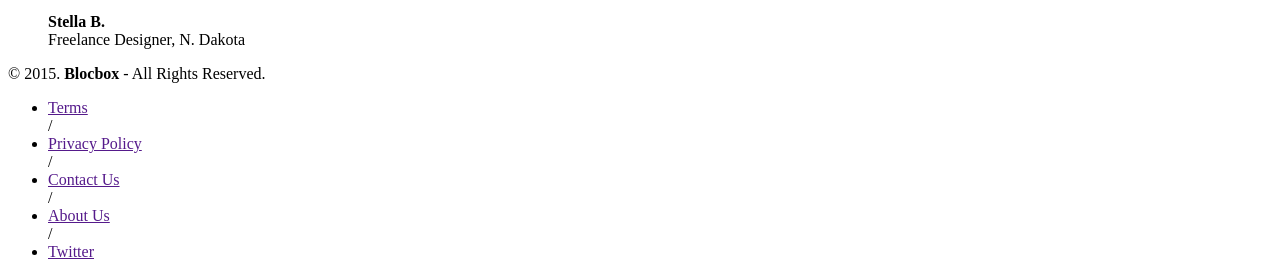
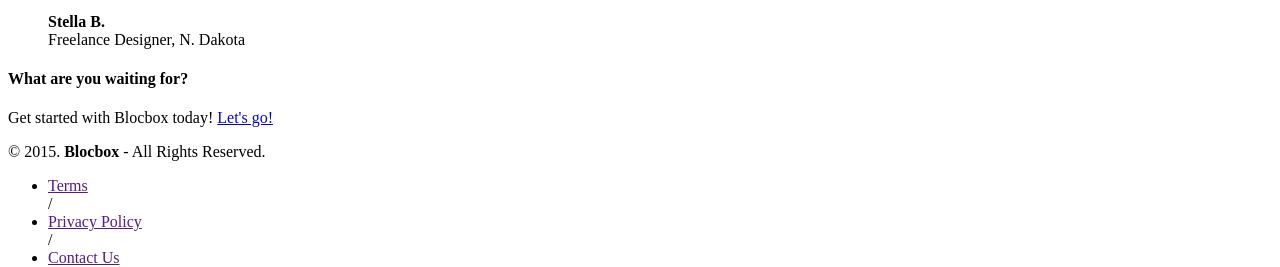
Before and after one commit to margopaige/Blocbox2, a plain HTML site: page index.html in a window 1280 px wide. Shown: the part 3301-3568 px from the top of the page. Drawn offline with Linux system fonts and the light colour scheme.

Commit message:
Additional-assignment-28-completed

```diff
--- a/index.html
+++ b/index.html
@@ -131,6 +131,16 @@
   </ul>
  </section>
     </main>
+    <!-- Encouragement -->
+ <encouragement>
+   <section class="benefits">
+     <div class="container">
+       <h4>What are you waiting for?</h4>
+       <p>Get started with Blocbox today!</a>
+        <a href="signup.html" class="btn">Let's go!</a>
+       </div>
+     </section>
+ </encouragement>
     <!-- Footer -->
  <footer>
    <div class="container footer-nav-block">
```
